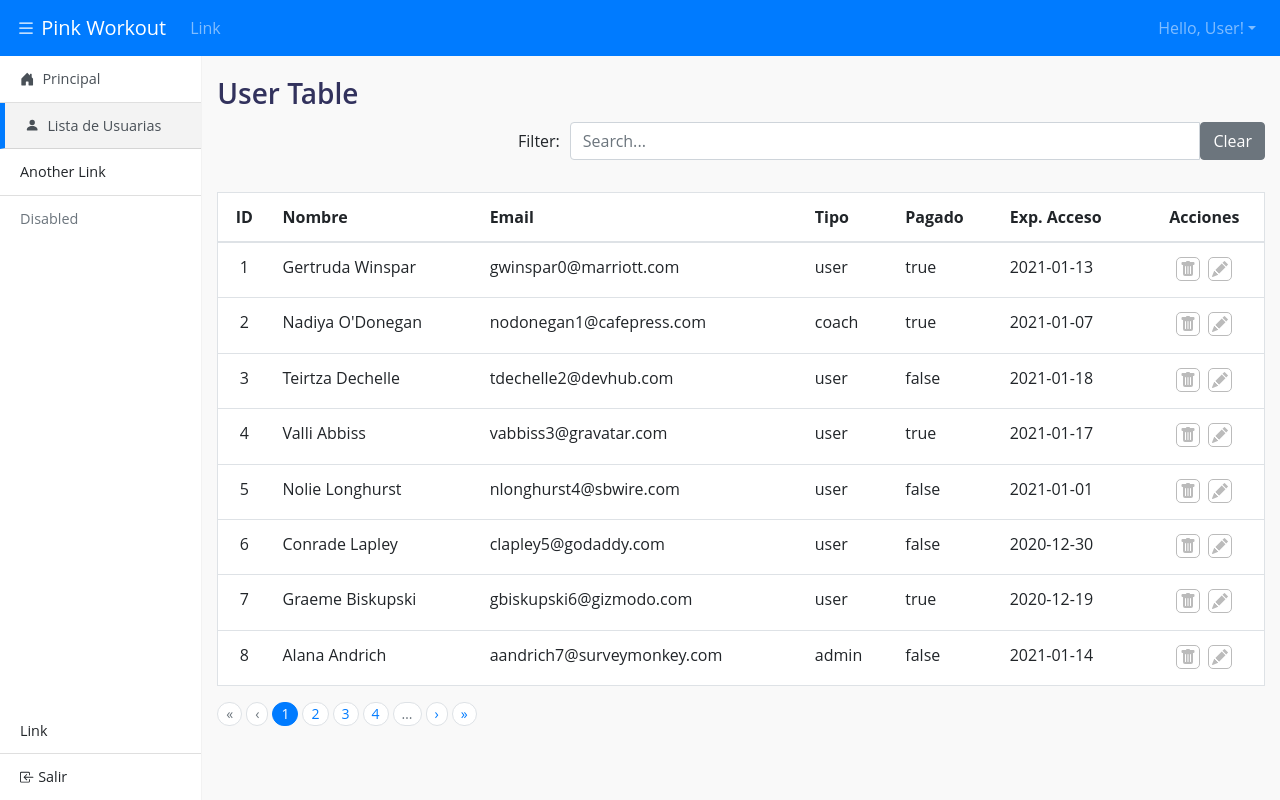
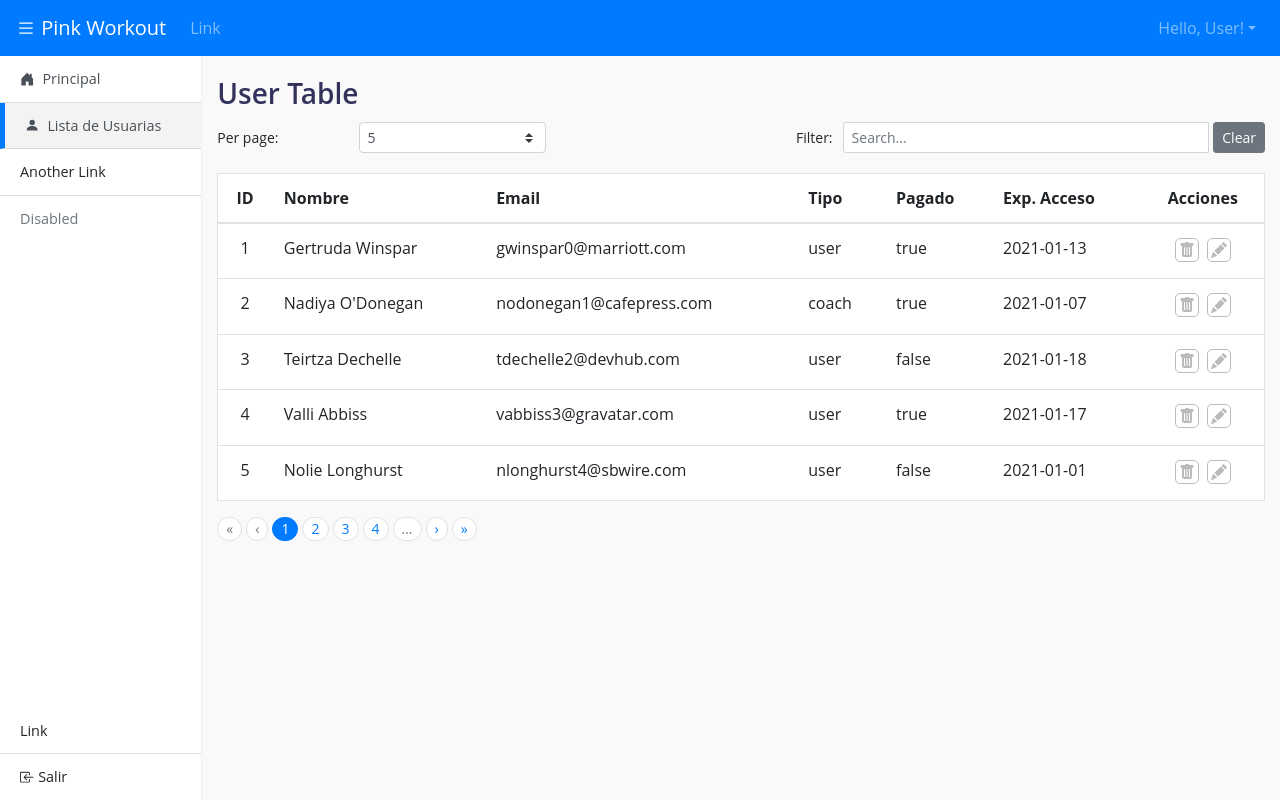
Before and after one commit to vicalbiter/pw-prot, a Vue app: page /users in a window 1280 px wide. Built offline with nearby package versions, Linux system fonts and the light colour scheme; data requests are answered from the project's data file.

Commit message:
Add controls to User Table

```diff
--- a/src/views/Users.vue
+++ b/src/views/Users.vue
@@ -4,12 +4,19 @@
     <div class="container-fluid pt-3 pb-5">
       <h3>User Table</h3>
 
-      <b-row class="mb-3">
-        <b-col>
-          <b-form-group label="Filter:" label-for="search-filter" label-align="right" label-cols="4">
+      <b-row align-h="between" class="mb-1">
+        <!-- Results per Page -->
+        <b-col cols="4">
+          <b-form-group label="Per page:" label-for="per-page-select" label-cols="5" label-align="left" label-size="sm">
+            <b-form-select id="per-page-select" size="sm" v-model="perPage" :options="pageOptions"></b-form-select>
+          </b-form-group>
+        </b-col>
+        <!-- Filter Search -->
+        <b-col cols="6">
+          <b-form-group label="Filter:" label-for="search-filter" label-align="right" label-cols="2" label-size="sm">
             <b-input-group>
-              <b-form-input id="search-filter" v-model="filter" type="search" placeholder="Search..."></b-form-input>
-              <b-button @click="filter=''">Clear</b-button>
+              <b-form-input id="search-filter" size="sm" v-model="filter" type="search" placeholder="Search..."></b-form-input>
+              <b-button class="ml-1" size="sm" @click="filter=''">Clear</b-button>
             </b-input-group>
           </b-form-group>
         </b-col>
@@ -63,9 +70,10 @@ export default {
         { key: 'accessUntil', label: 'Exp. Acceso'},
         { key: 'actions', label: 'Acciones', class: 'centered-cell'}],
       filter: '',
-      perPage: 8,
+      perPage: 5,
       currentPage: 1,
       filteredResults: 0,
+      pageOptions: [5, 10, 20],
       confirmValue: ''
     }
   },
```
